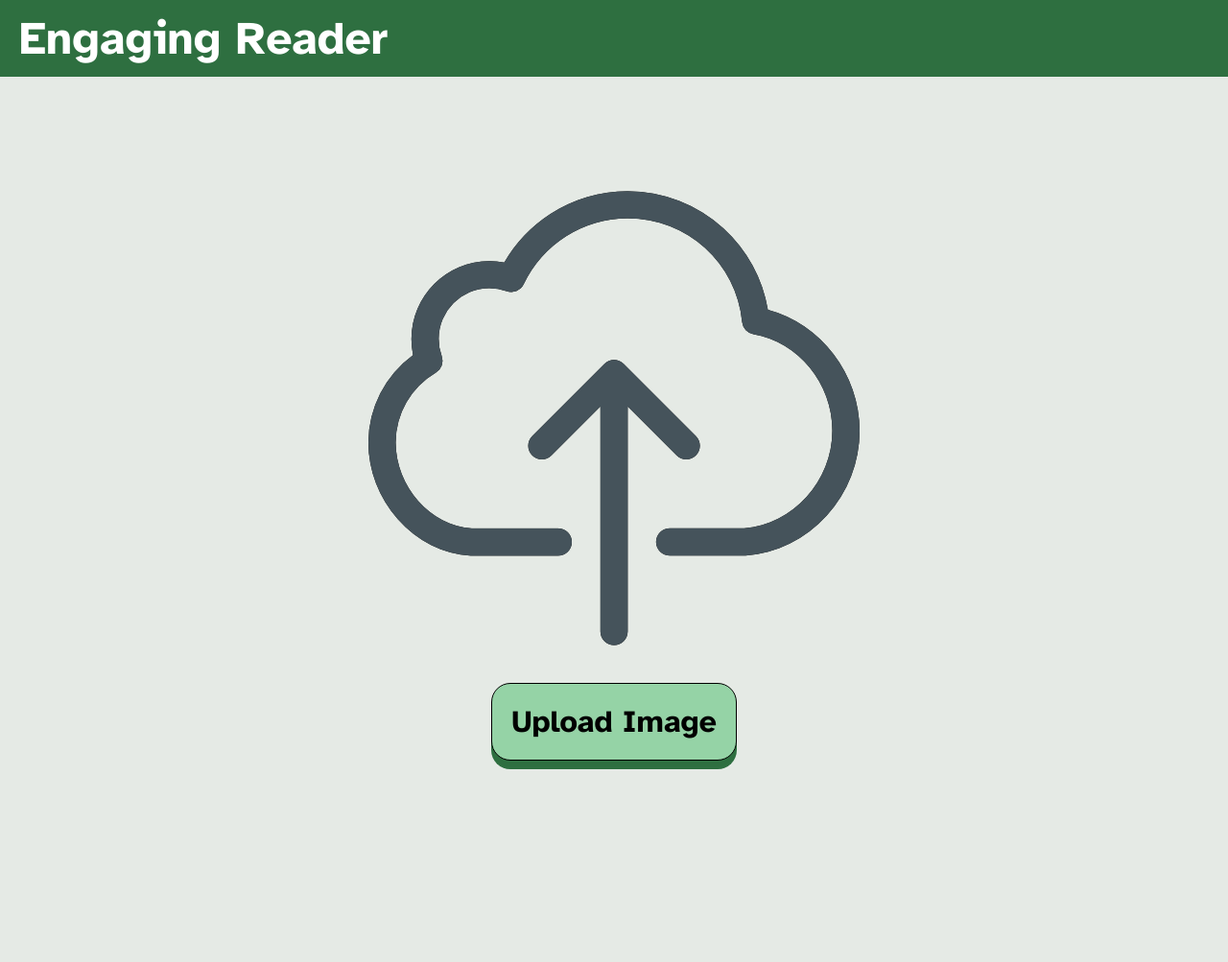
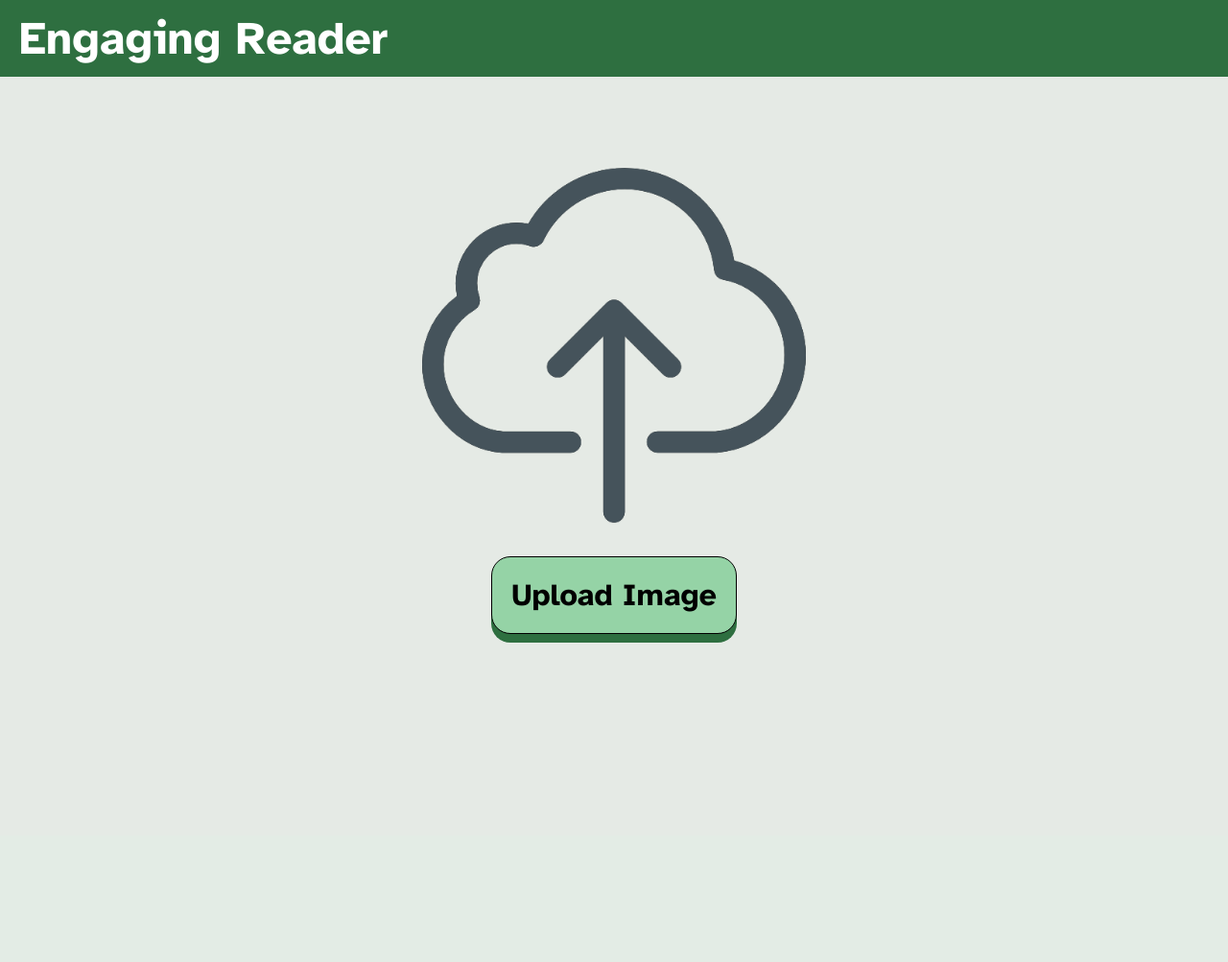
Before and after one commit to Bimpiel/EngagingReader, a Flask app: page / in a window 1280 px wide. Shown: the whole page at 96% size. After the commit the page ends 670 px from the top, so only its background shows below. Run offline with Flask 3, Linux system fonts and the light colour scheme; parts of the project's set-up code (start-up, migrations or seed data) failed here and were passed over; some libraries are stand-ins or nearby versions.

Commit message:
CSS updates to intro screen

```diff
--- a/static/javascript.js
+++ b/static/javascript.js
@@ -334,7 +334,7 @@ function stopReading() {
 
 // Show error message
 function showError(message) {
-    outputDiv.innerHTML = `<div style="color: #d32f2f; padding: 20px; font-size: 24pt;">${message}</div>`;
+    outputDiv.innerHTML = `<div style="color: #d32f2f; margin-top: -110px; font-size: 24pt; line-height: 1.1;">${message}</div>`;
 }
 
 // Handle word selection on double-click
--- a/static/style.css
+++ b/static/style.css
@@ -35,7 +35,7 @@ body {
 
 .drop-area {
     display: flex;
-    margin-top: 180px;
+    margin-top: 160px;
     flex-direction: column;
     justify-content: center;
     align-items: center;
@@ -49,6 +49,7 @@ body {
 
 #drop-area img {
     max-width: 100%;
+    max-height: 50vh;
     height: auto;
 }
 #definitionModal svg{
@@ -212,7 +213,9 @@ body {
 
 .loader2 {
     width: 340px;
+    max-width: 34vh;
     padding: 40px;
+    margin-top: 60px;
     margin-bottom: 50px;
     aspect-ratio: 1;
     border-radius: 50%;
```
